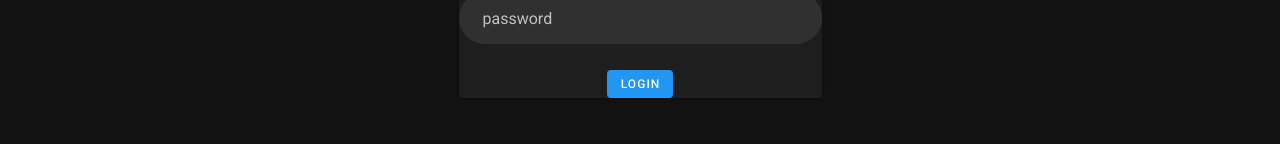
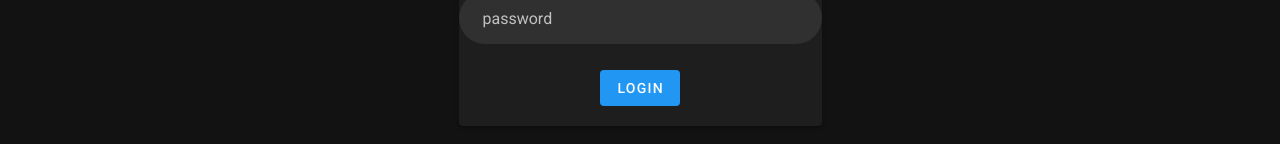
Before and after one commit to aquafinatrippy/fullstack-aquarental, a Vue app in the folder client/: page / in a window 1280 px wide. Both pictures are taken after a click on the button "REGISTER". Shown: the part 318-462 px from the top of the page. Built offline with nearby package versions, Linux system fonts and the light colour scheme.

Commit message:
margin to btn

```diff
--- a/client/src/components/login.vue
+++ b/client/src/components/login.vue
@@ -20,3 +20,10 @@ export default {
   name: "login"
 };
 </script>
+
+
+<style lang="scss" scoped>
+.v-btn {
+  margin-bottom: 20px;
+}
+</style>
--- a/client/src/components/register.vue
+++ b/client/src/components/register.vue
@@ -7,7 +7,7 @@
             <p class="text-center">Register</p>
             <v-text-field label="e-mail" dense rounded filled></v-text-field>
             <v-text-field label="password" dense rounded filled :type="'password'"></v-text-field>
-            <v-btn depressed small color="primary" align="center">Login</v-btn>
+            <v-btn depressed medium color="primary" align="center">Login</v-btn>
           </v-form>
         </v-card>
       </v-col>
@@ -20,3 +20,9 @@ export default {
   name: "register"
 };
 </script>
+
+<style lang="scss" scoped>
+.v-btn {
+  margin-bottom: 20px;
+}
+</style>
```
